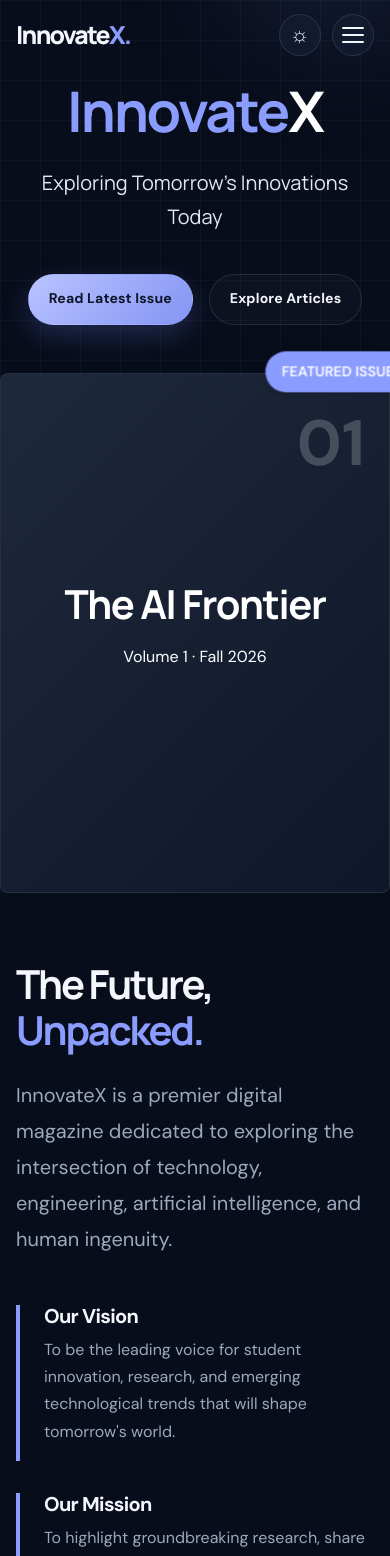
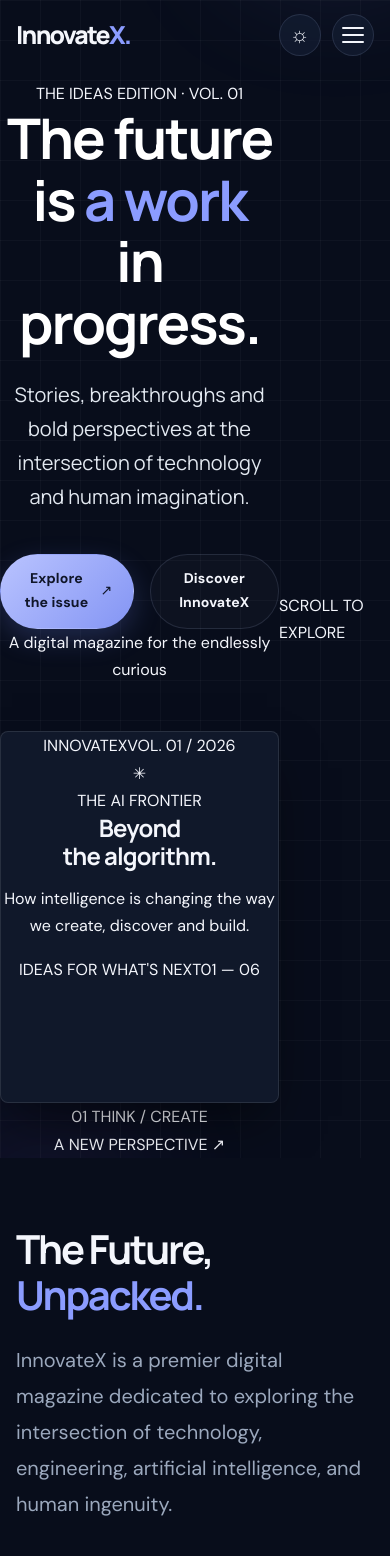
Before and after one commit to AkshithGuptha/InnovateX, a React (Vite) app: page / in a window 390 px wide. Shown: the top 1556 px of the page. Built offline with nearby package versions, Linux system fonts and the light colour scheme; a web font is replaced by a local one.

Commit message:
Refresh InnovateX visual identity and responsive layout

```diff
--- a/src/components/Hero.jsx
+++ b/src/components/Hero.jsx
@@ -3,38 +3,55 @@ import './Hero.css';
 const Hero = () => {
   return (
     <section className="hero" id="home">
-      <div className="hero-background">
-        <div className="gradient-sphere sphere-1"></div>
-        <div className="gradient-sphere sphere-2"></div>
-        <div className="grid-overlay"></div>
+      <div className="hero-background" aria-hidden="true">
+        <div className="gradient-sphere sphere-1" />
+        <div className="gradient-sphere sphere-2" />
+        <div className="grid-overlay" />
       </div>
 
       <div className="container hero-container fade-in">
         <div className="hero-content">
+          <div className="hero-eyebrow"><span /> THE IDEAS EDITION · VOL. 01</div>
           <h1 className="hero-title">
-            <span className="accent">Innovate</span>X
+            The future<br />is <span className="accent">a work</span><br /><em>in progress.</em>
           </h1>
-          <p className="hero-tagline">Exploring Tomorrow's Innovations Today</p>
+          <p className="hero-tagline">
+            Stories, breakthroughs and bold perspectives at the intersection of technology and human imagination.
+          </p>
           <div className="hero-actions">
-            <a href="#issues" className="btn btn-primary">Read Latest Issue</a>
-            <a href="#articles" className="btn btn-outline">Explore Articles</a>
+            <a href="#issues" className="btn btn-primary">Explore the issue <span aria-hidden="true">↗</span></a>
+            <a href="#about" className="btn btn-outline">Discover InnovateX</a>
           </div>
+          <div className="hero-note"><span className="hero-note-line" /> A digital magazine for the endlessly curious</div>
         </div>
 
-        <div className="hero-featured-issue">
+        <div className="hero-featured-issue" aria-label="Featured magazine cover: The AI Frontier">
+          <div className="issue-orbit orbit-one" />
+          <div className="issue-orbit orbit-two" />
           <div className="issue-card-3d">
             <div className="issue-cover">
-              {/* Placeholder for AI generated cover image */}
-              <div className="cover-placeholder">
-                <span className="issue-number">01</span>
-                <h2>The AI Frontier</h2>
-                <p>Volume 1 &middot; Fall 2026</p>
+              <div className="cover-topline"><span>INNOVATEX</span><span>VOL. 01 / 2026</span></div>
+              <div className="cover-art" aria-hidden="true">
+                <div className="cover-glow" />
+                <div className="cover-core"><span>✳</span></div>
+                <div className="cover-ring ring-a" />
+                <div className="cover-ring ring-b" />
+                <div className="cover-ring ring-c" />
               </div>
+              <div className="cover-copy">
+                <span className="cover-kicker">THE AI FRONTIER</span>
+                <h2>Beyond<br /><i>the</i> algorithm.</h2>
+                <p>How intelligence is changing the way we create, discover and build.</p>
+              </div>
+              <div className="cover-bottom"><span>IDEAS FOR WHAT'S NEXT</span><span>01 — 06</span></div>
             </div>
-            <div className="issue-badge">Featured Issue</div>
+            <div className="issue-spine" />
           </div>
+          <div className="floating-label label-top"><span>01</span> THINK / CREATE</div>
+          <div className="floating-label label-bottom">A NEW PERSPECTIVE <span>↗</span></div>
         </div>
       </div>
+      <a className="scroll-cue" href="#about" aria-label="Scroll to learn about InnovateX"><span /> SCROLL TO EXPLORE</a>
     </section>
   );
 };
```
